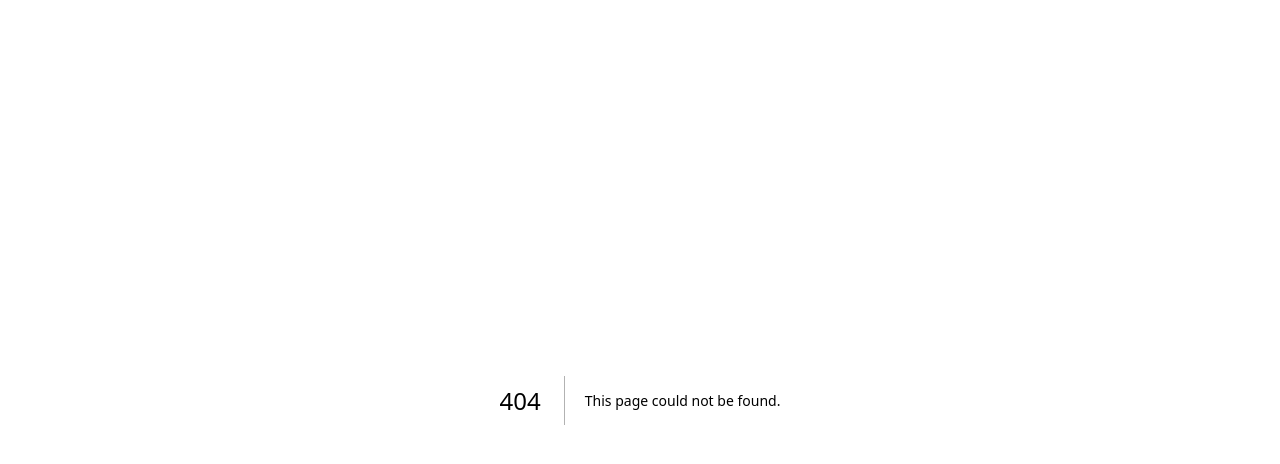
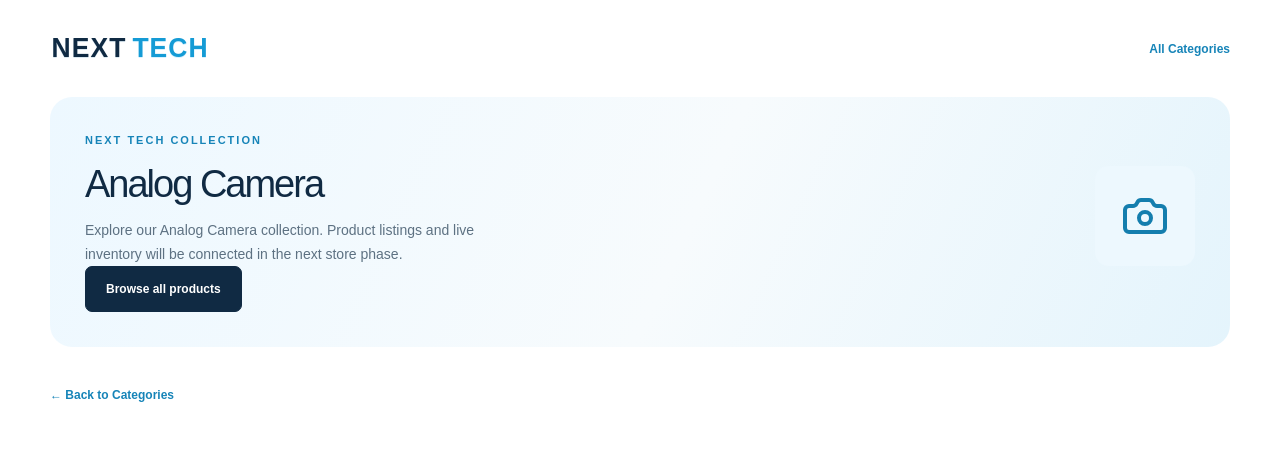
Before and after one commit to neorisexyz/next-tech-store, a Next.js app: page /categories/analog-camera in a window 1280 px wide. Before the commit this address had no page. Shown: the top 464 px of the page. Built offline with nearby package versions, Linux system fonts and the light colour scheme.

Commit message:
Add individual category pages

```diff
--- /dev/null
+++ b/app/categories/[slug]/page.tsx
@@ -0,0 +1,7 @@
+import Link from 'next/link';
+import { notFound } from 'next/navigation';
+import { Router, Wifi, BatteryCharging, Camera, Monitor, Zap, Cable, ShieldCheck } from 'lucide-react';
+const cats=[
+{slug:'router',name:'Router',bn:'রাউটার',Icon:Router},{slug:'onu',name:'ONU / XPON ONU',bn:'ONU / XPON ONU',Icon:Wifi},{slug:'mini-ups',name:'Mini UPS',bn:'মিনি UPS',Icon:BatteryCharging},{slug:'cctv-ip-camera',name:'CCTV IP Camera',bn:'CCTV IP ক্যামেরা',Icon:Camera},{slug:'analog-camera',name:'Analog Camera',bn:'অ্যানালগ ক্যামেরা',Icon:Camera},{slug:'dvr-nvr-xvr',name:'DVR / NVR / XVR',bn:'DVR / NVR / XVR',Icon:Monitor},{slug:'poe-switch',name:'PoE Switch',bn:'PoE সুইচ',Icon:Zap},{slug:'networking-accessories',name:'Networking Accessories',bn:'নেটওয়ার্কিং অ্যাক্সেসরিজ',Icon:Cable},{slug:'camera-accessories',name:'Camera Accessories',bn:'ক্যামেরা অ্যাক্সেসরিজ',Icon:ShieldCheck}
+];
+export default async function CategoryPage({params}:{params:Promise<{slug:string}>}){const {slug}=await params;const cat=cats.find(x=>x.slug===slug);if(!cat)notFound();const Icon=cat.Icon;return <main className="container" style={{paddingTop:35,minHeight:'75vh'}}><div style={{display:'flex',justifyContent:'space-between',alignItems:'center',marginBottom:35}}><Link className="brand" href="/"><strong><span className="brand-next">NEXT</span><span className="brand-tech">TECH</span></strong></Link><Link className="textlink" href="/categories">All Categories</Link></div><div className="hero" style={{minHeight:230,gridTemplateColumns:'1fr auto',padding:35,alignItems:'center'}}><div><div className="eyebrow">NEXT TECH COLLECTION</div><h1 style={{fontSize:38,margin:'15px 0'}}>{cat.name}</h1><p>Explore our {cat.name} collection. Product listings and live inventory will be connected in the next store phase.</p><Link className="btn primary" href="/shop">Browse all products</Link></div><div className="cat-icon" style={{width:100,height:100}}><Icon size={48}/></div></div><div style={{padding:'35px 0'}}><Link className="textlink" href="/categories">← Back to Categories</Link></div></main>}
```
